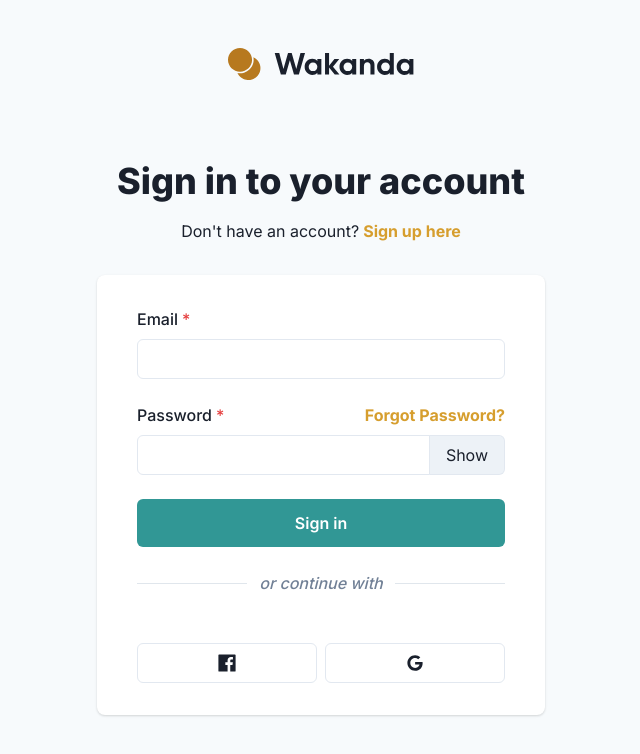
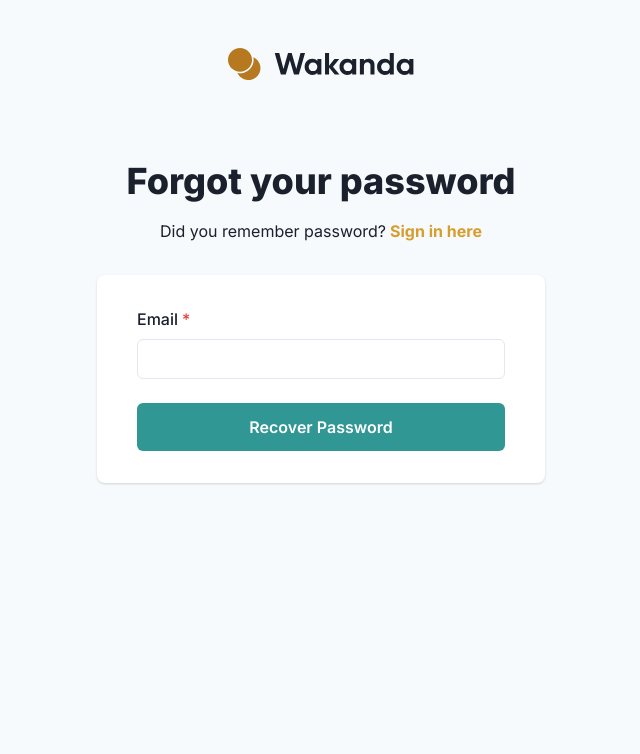
Before and after one commit to JahanzaibTayyab/wakanda_project, a React (Create React App) app: page /forgetpassword in a window 1280 px wide. Before the commit this address led to /login. Shown: the top 754 px of the page, without its empty margins (319-959 px from the left). Built offline with nearby package versions, Linux system fonts and the light colour scheme; a web font is replaced by a local one.

Commit message:
forget password screen implementation

```diff
--- /dev/null
+++ b/src/views/pages/ForgetPassword/ForgetPassword.js
@@ -0,0 +1,104 @@
+import React from "react";
+import {
+  Box,
+  Button,
+  Heading,
+  FormErrorMessage,
+  Text,
+  FormControl,
+  FormLabel,
+  Input,
+  Stack,
+  useColorModeValue,
+} from "@chakra-ui/react";
+import { useHistory } from "react-router-dom";
+import * as yup from "yup";
+import { useForm } from "react-hook-form";
+import { yupResolver } from "@hookform/resolvers/yup";
+import { Logo } from "../../components/controls/Logo";
+import Link from "../../components/controls/Link";
+import Card from "../../components/controls/Card";
+
+const schema = yup.object().shape({
+  email: yup.string().email().required(),
+});
+
+const ForgetPassword = (props) => {
+  const history = useHistory();
+  const {
+    register,
+    handleSubmit,
+    formState: { errors },
+    reset,
+  } = useForm({
+    mode: "onBlur",
+    resolver: yupResolver(schema),
+  });
+
+  const onSubmit = (values) => {
+    reset();
+    history.push({
+      pathname: "/login",
+      state: { forgetPassword: "fromForgetPassword", email: values.email },
+    });
+  };
+
+  return (
+    <>
+      <Box
+        bg={useColorModeValue("gray.50", "inherit")}
+        minH="100vh"
+        py="12"
+        px={{
+          base: "4",
+          lg: "8",
+        }}
+      >
+        <Box maxW="md" mx="auto">
+          <Logo
+            mx="auto"
+            h="8"
+            mb={{
+              base: "10",
+              md: "20",
+            }}
+          />
+          <Heading textAlign="center" size="xl" fontWeight="extrabold">
+            Forgot your password
+          </Heading>
+          <Text mt="4" mb="8" align="center" maxW="md" fontWeight="small">
+            <Text as="span">Did you remember password?</Text>
+            <Link href="/login" fontWeight="bold">
+              Sign in here
+            </Link>
+          </Text>
+          <Card>
+            <Stack spacing="6">
+              <FormControl
+                isInvalid={!!errors?.email?.message}
+                errortext={errors?.email?.message}
+                isRequired
+              >
+                <FormLabel>Email</FormLabel>
+                <Input type="email" name="email" {...register("email")} />
+                <FormErrorMessage>{errors?.email?.message}</FormErrorMessage>
+              </FormControl>
+              <Button
+                type="submit"
+                colorScheme="teal"
+                size="lg"
+                fontSize="md"
+                onClick={handleSubmit(onSubmit)}
+                disabled={!!errors.email}
+              >
+                Recover Password
+              </Button>
+            </Stack>
+          </Card>
+        </Box>
+      </Box>
+    </>
+  );
+};
+
+export default ForgetPassword;
--- /dev/null
+++ b/src/views/pages/ForgetPassword/index.js
@@ -0,0 +1,7 @@
+import React from "react";
+import Login from "./Login";
+
+const LoginContainer = (props) => {
+  return <Login {...props} />;
+};
+export default LoginContainer;
--- a/src/views/pages/Login/Login.js
+++ b/src/views/pages/Login/Login.js
@@ -1,4 +1,4 @@
-import React, { useState } from "react";
+import React, { useState, useEffect } from "react";
 import {
   Box,
   Button,
@@ -17,6 +17,7 @@
   InputRightAddon,
   VisuallyHidden,
 } from "@chakra-ui/react";
+import { useLocation } from "react-router-dom";
 import { FaGoogle } from "react-icons/fa";
 import { useToast } from "@chakra-ui/react";
 import { AiFillFacebook } from "react-icons/ai";
@@ -27,6 +28,7 @@
 import Link from "../../components/controls/Link";
 import Card from "../../components/controls/Card";
 import { Toast } from "../../../constants/Toast";
+import Banner from "../../components/authenticationModules/Banner";
 
 const schema = yup.object().shape({
   email: yup.string().email().required(),
@@ -42,8 +44,18 @@
 
 const Login = (props) => {
   const toast = useToast();
+  const location = useLocation();
   const [show, setShow] = useState(false);
+  const [showBanner, setShowBanner] = useState(false);
+  const [email, setEmail] = useState("");
   const [toastType, setToastType] = useState("Custom Login");
+
+  useEffect(() => {
+    if (location.state?.forgetPassword && location.state?.email) {
+      setShowBanner(true);
+      setEmail(location.state?.email);
+    }
+  }, [location]);
 
   const {
     register,
@@ -56,6 +68,12 @@
   });
 
   const handleClick = () => setShow(!show);
+
+  const handleCloseIcon = () => {
+    setShowBanner(false);
+  };
+
+  const handleResendEmailClick = () => {};
 
   const handleSignInClick = () => {
     if (toastType === "Custom Login") {
@@ -167,7 +185,9 @@
               >
                 <Flex justify="space-between">
                   <FormLabel>Password</FormLabel>
-                  <Link fontWeight="bold">Forgot Password?</Link>
+                  <Link href="/forgetpassword" fontWeight="bold">
+                    Forgot Password?
+                  </Link>
                 </Flex>
                 <InputGroup size="md">
                   <Input
@@ -231,6 +251,14 @@
           </Card>
         </Box>
       </Box>
+      {showBanner && (
+        <Banner
+          email={email}
+          handleCloseIcon={handleCloseIcon}
+          handleResendEmailClick={handleResendEmailClick}
+          {...props}
+        />
+      )}
     </>
   );
 };
--- a/src/views/routing/AppRouting.js
+++ b/src/views/routing/AppRouting.js
@@ -3,6 +3,7 @@
 import Login from "../pages/Login";
 import MainApp from "./MainApp";
 import SignUp from "../pages/Signup";
+import ForgetPassword from "../pages/ForgetPassword/ForgetPassword";
 
 export default function AppRouting() {
   return (
@@ -15,6 +16,9 @@
           <Route path="/signup">
             <SignUp />
           </Route>
+          <Route path="/forgetpassword">
+            <ForgetPassword />
+          </Route>
           <Route path="/" component={MainApp} />
         </Switch>
       </div>
```
